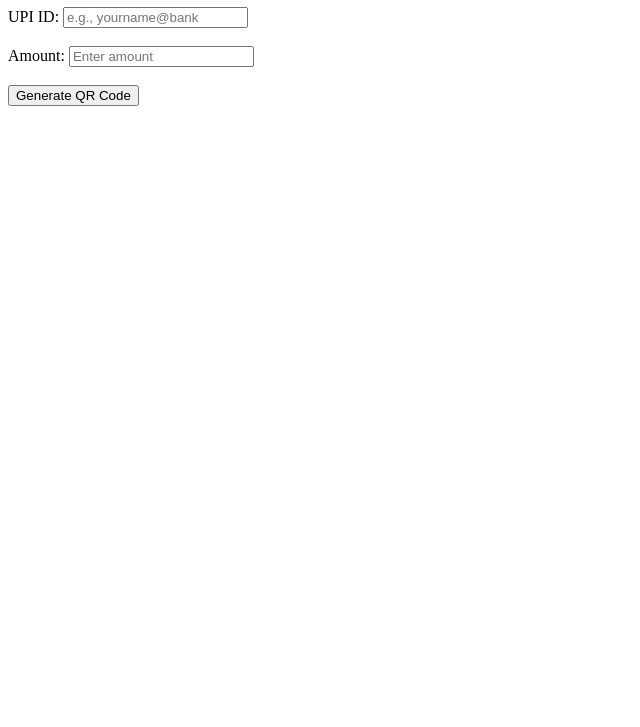
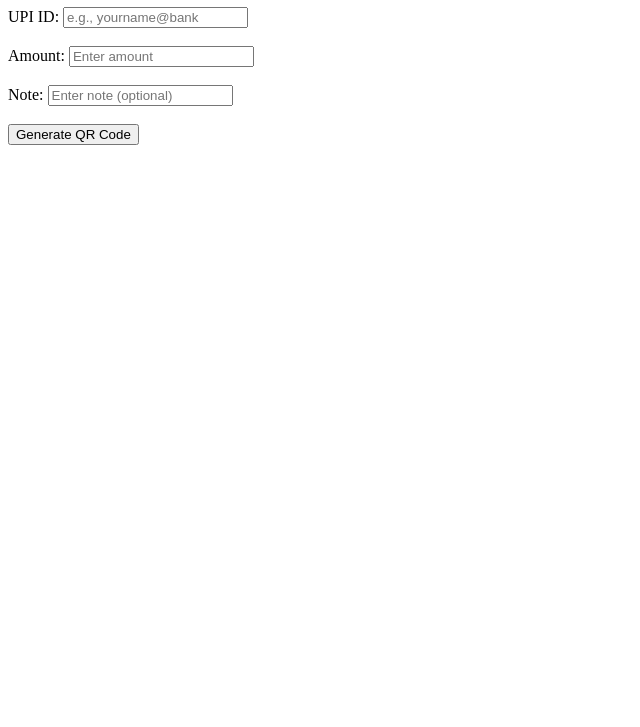
Before and after one commit to raman926x/SE-Project-UPI, a plain HTML site: page index.html in a window 1280 px wide. Shown: the part 73-800 px from the top of the page, without its empty margins (0-640 px from the left). Drawn offline with Linux system fonts and the light colour scheme.

Commit message:
Update index.html

```diff
--- a/index.html
+++ b/index.html
@@ -14,6 +14,9 @@
   <label for="amount">Amount:</label>
   <input type="number" id="amount" placeholder="Enter amount">
   <br><br>
+  <label for="note">Note:</label>
+  <input type="text" id="note"placeholder="Enter note (optional)">
+  <br><br>
   <button id="generateQR">Generate QR Code</button>
   <br><br>
   <div id="qrCode"></div>
```
